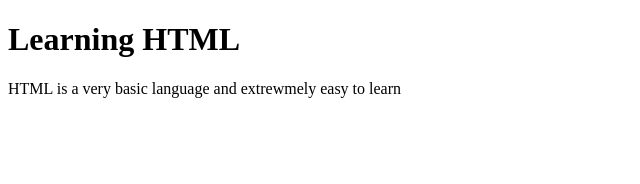
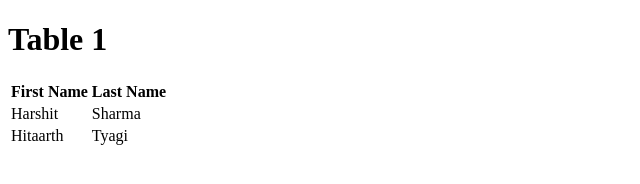
Before and after one commit to hitaarth03/html, a plain HTML site: page index.html in a window 1280 px wide. Shown: the whole page, without its empty margins (0-640 px from the left). Drawn offline with Linux system fonts and the light colour scheme.

Commit message:
Add files via upload

```diff
--- a/index.html
+++ b/index.html
@@ -1,7 +1,20 @@
 <!DOCTYPE html>
 <html>
     <body>
-        <h1> Learning HTML</h1>
-        <p>HTML is a very basic language and extrewmely easy to learn</p>
+        <h1>Table 1</h1>
+        <table>
+            <tr>
+                <th>First Name</th>
+                <th>Last Name</th>
+            </tr>
+            <tr>
+                <td>Harshit</td>
+                <td>Sharma</td>
+            </tr>
+            <tr>
+                <td>Hitaarth</td>
+                <td>Tyagi</td>
+            </tr>
+        </table>
     </body>
 </html>
```
